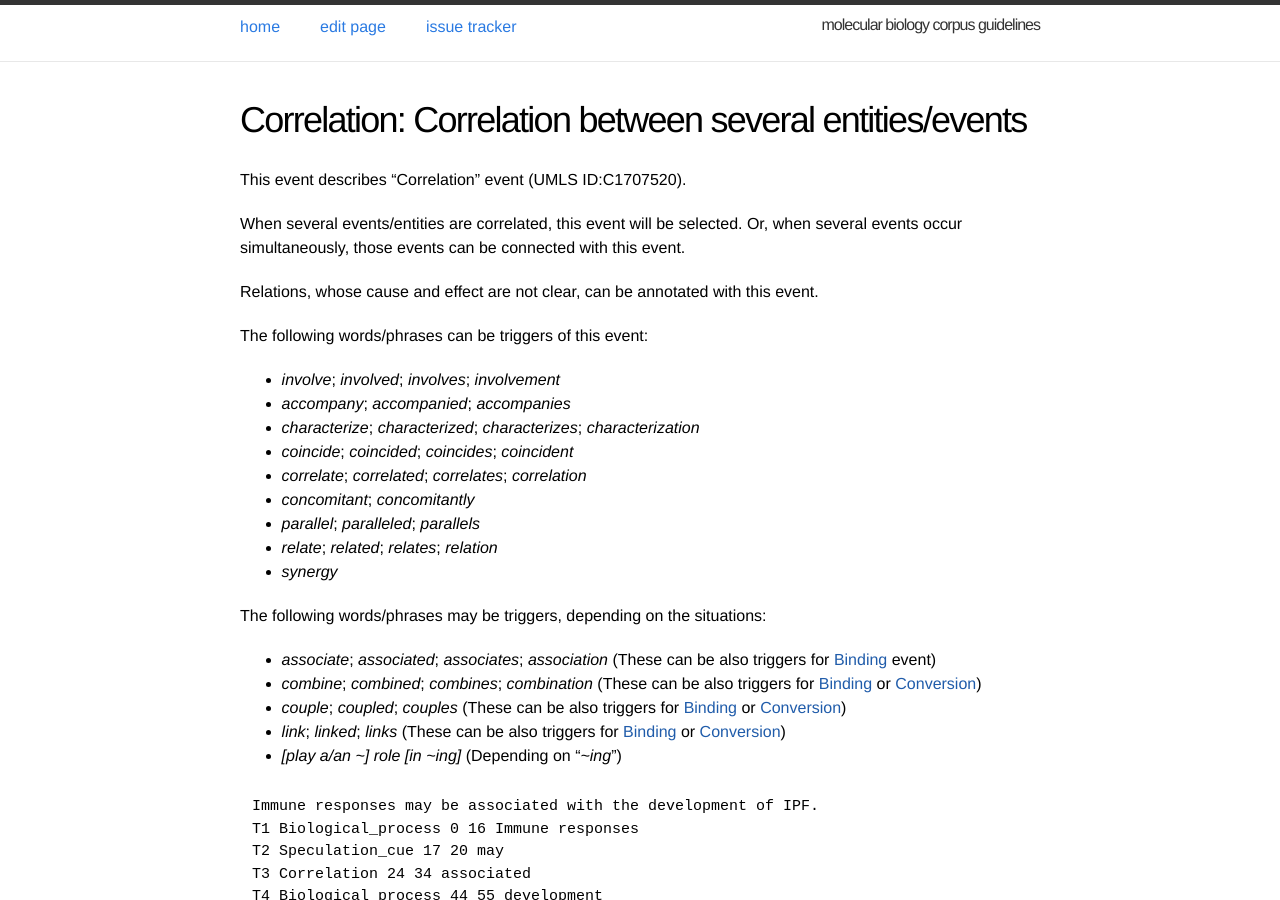
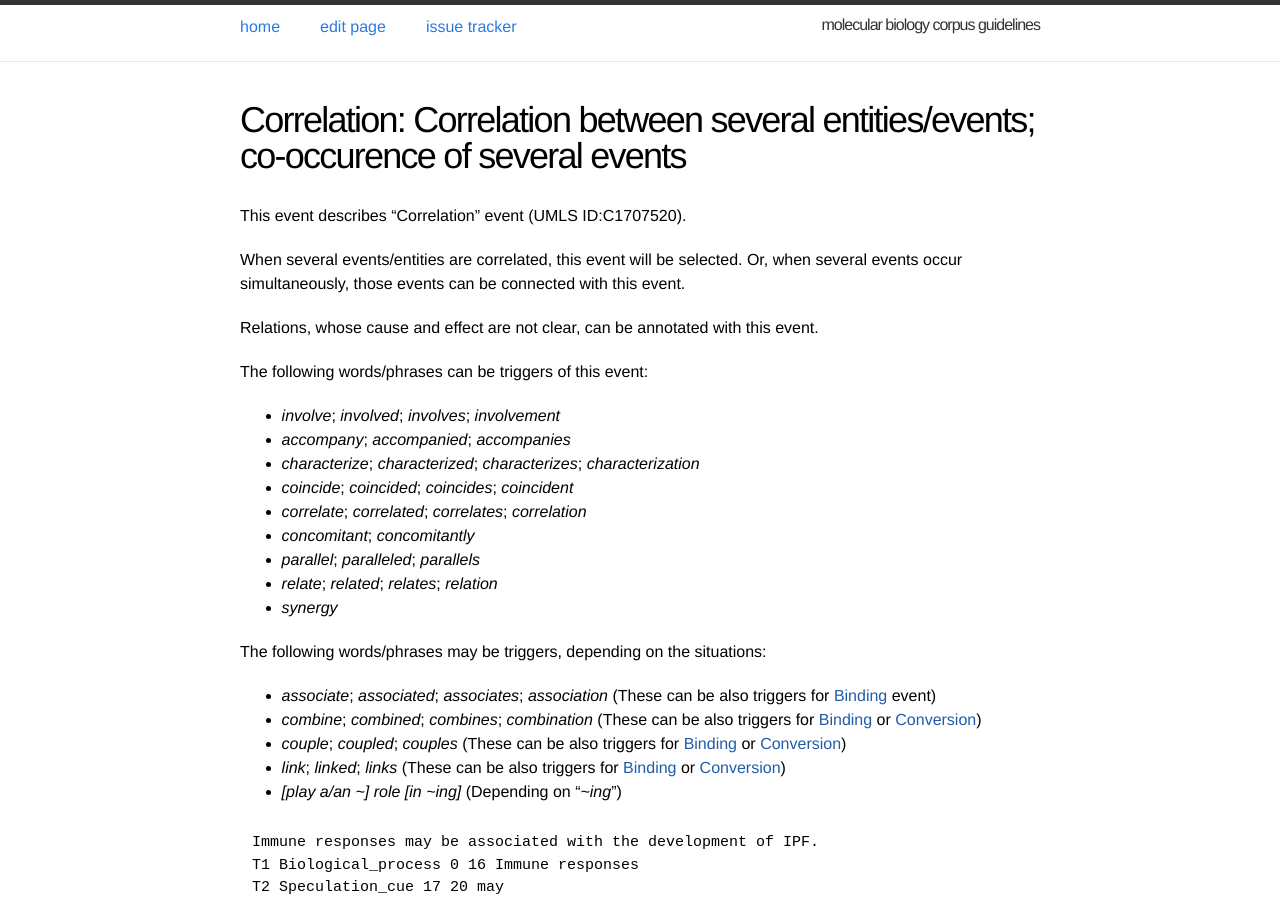
Before and after one commit to ezcatdb/molbiol_lung_corpus-guidelines, a Jekyll site: the page built from _event/Correlation.md, in a window 1280 px wide and 900 px high. Built offline with Jekyll 4.4.1, drawn with Linux system fonts in a browser that asks for light colours.

Commit message:
minor correction of shortdef in _event/Correlation.md

```diff
--- a/_event/Correlation.md
+++ b/_event/Correlation.md
@@ -2,7 +2,7 @@
 layout: entry
 title: "Correlation"
 category: "Biological process"
-shortdef: "Correlation between several entities/events"
+shortdef: "Correlation between several entities/events; co-occurence of several events"
 order: 23
 ---
 <!---
```
